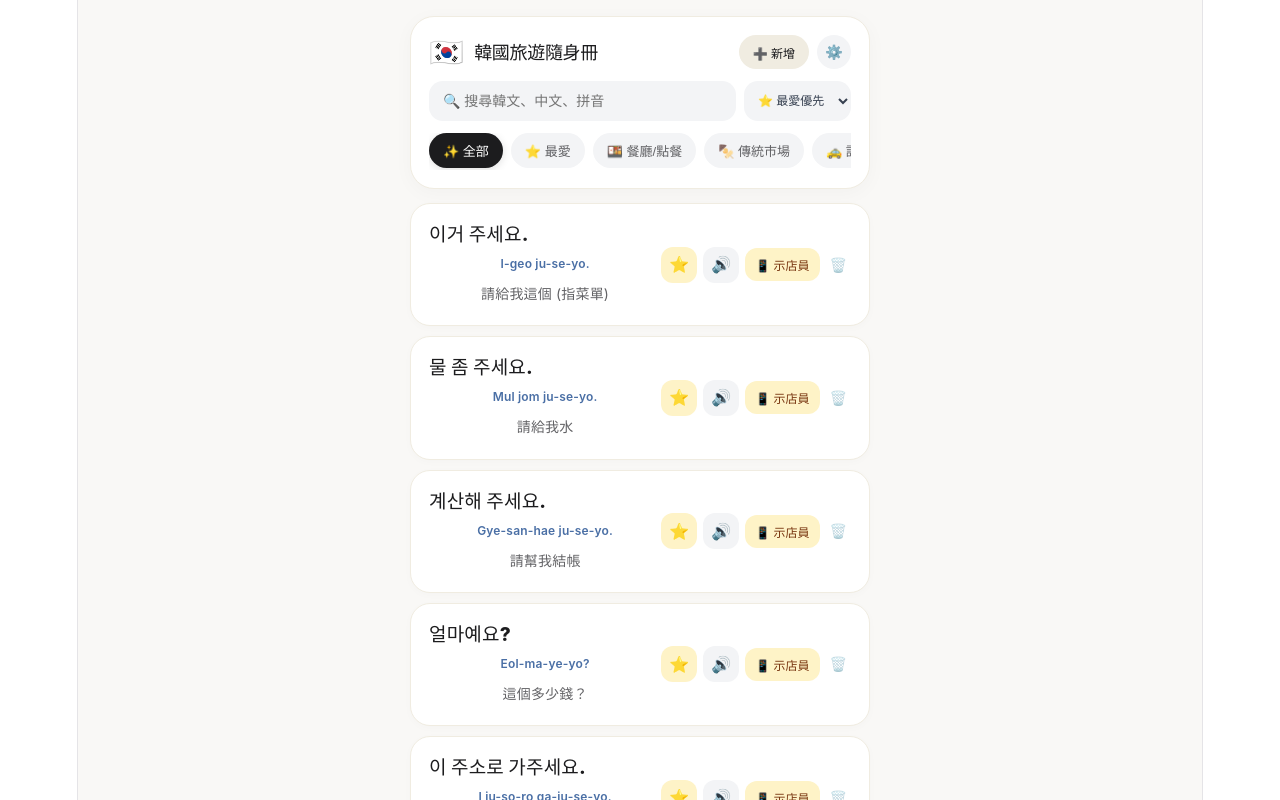
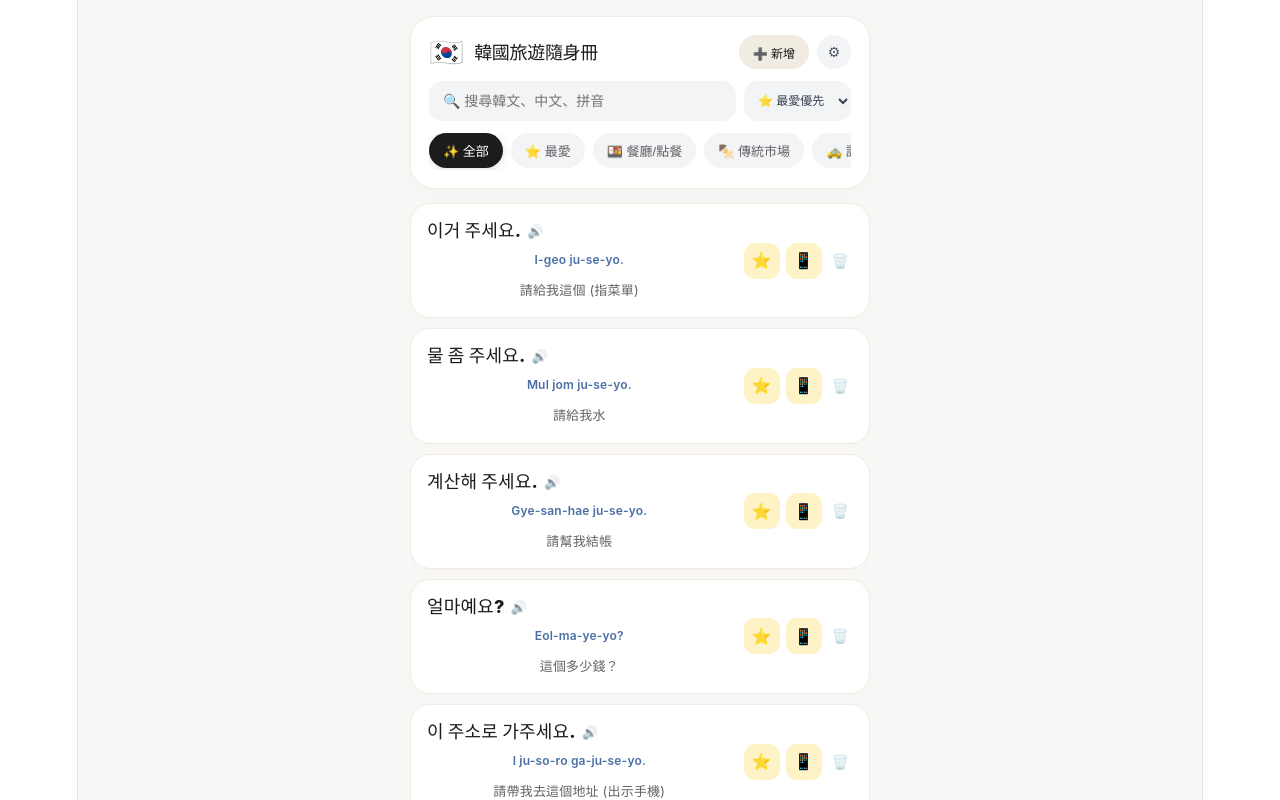
Before and after one commit to lililiiiiiiii/korean-travel-app, a React (Vite) app: page / in a window 1280 px wide. Shown: the top 800 px of the page. Built offline with nearby package versions, Linux system fonts and the light colour scheme.

Commit message:
Refactor comments and adjust styling in App.jsx

```diff
--- a/src/App.jsx
+++ b/src/App.jsx
@@ -1,6 +1,6 @@
 import React, { useState, useEffect } from 'react';
 
-// 📚 韓國旅遊高頻精選詞彙庫 (餐廳、市場、計程車、交通、常用、應急)
+// 📚 韓國旅遊高頻精選詞彙庫
 const INITIAL_VOCAB = [
   // 🍱 餐廳/點餐 (Dining)
   { id: 1, category: 'dining', kr: '여기요!', zh: '不好意思 / 老闆！（餐廳呼叫）', romaja: 'Yeo-gi-yo!', isFavorite: false },
@@ -64,7 +64,7 @@ export default function App() {
 
   const [selectedCategory, setSelectedCategory] = useState('ALL');
   const [searchQuery, setSearchQuery] = useState('');
-  const [sortBy, setSortBy] = useState('favorite'); // 'favorite' | 'newest' | 'default'
+  const [sortBy, setSortBy] = useState('favorite');
   const [fullscreenCard, setFullscreenCard] = useState(null);
 
   const [showAddForm, setShowAddForm] = useState(false);
@@ -84,7 +84,6 @@ export default function App() {
     if (!text) return;
     const cleanText = text.trim();
 
-    // 1. 優先使用裝置內建原生 TTS (Web Speech API)
     if ('speechSynthesis' in window) {
       window.speechSynthesis.cancel();
       const utterance = new SpeechSynthesisUtterance(cleanText);
@@ -93,7 +92,6 @@ export default function App() {
 
       window.speechSynthesis.speak(utterance);
 
-      // 檢查是否順利發聲，若無則啟動備援 MP3 流
       setTimeout(() => {
         if (!window.speechSynthesis.speaking && !window.speechSynthesis.pending) {
           fallbackAudioStream(cleanText);
@@ -117,7 +115,7 @@ export default function App() {
     ));
   };
 
-  // ⚙️ 恢復預設詞彙 (保留自訂項)
+  // ⚙️ 恢復預設詞彙
   const handleResetToDefault = () => {
     if (window.confirm('確定要恢復預設單字庫嗎？(您自行新增的短語將會保留)')) {
       const userCustomItems = items.filter((item) => item.isCustom);
@@ -144,7 +142,6 @@ export default function App() {
 
     let translatedKr = newKr.trim();
 
-    // 如果使用者沒有輸入韓文，自動呼叫免費 MyMemory API 進行翻譯
     if (!translatedKr) {
       try {
         setIsTranslating(true);
@@ -239,7 +236,7 @@ export default function App() {
                 onClick={() => { setShowManageMenu(!showManageMenu); setShowAddForm(false); }}
                 style={styles.manageToggleBtn}
               >
-                ⚙️
+                ⚙
               </button>
             </div>
           </div>
@@ -290,7 +287,7 @@ export default function App() {
           </div>
         </header>
 
-        {/* ➕ 新增短語表單 (支援中文自動翻譯) */}
+        {/* ➕ 新增短語表單 */}
         {showAddForm && (
           <form onSubmit={handleAddItem} style={styles.addForm}>
             <h3 style={styles.formTitle}>新增自訂短語 (輸入中文可自動翻譯)</h3>
@@ -337,9 +334,15 @@ export default function App() {
           ) : (
             filteredAndSortedItems.map((item) => (
               <div key={item.id} style={styles.card}>
-                <div style={styles.cardMain}>
+                {/* 👈 點擊主要文字區域直接播放發音 */}
+                <div
+                  style={styles.cardMainClickable}
+                  onClick={() => playAudio(item.kr)}
+                  title="點擊播放發音"
+                >
                   <div style={styles.krText}>
                     {item.kr}
+                    <span style={styles.speakerIcon}>🔊</span>
                     {item.isCustom && <span style={styles.customBadge}>自訂</span>}
                   </div>
                   {item.romaja && item.romaja !== 'Auto-translated' && (
@@ -348,20 +351,17 @@ export default function App() {
                   <div style={styles.zhText}>{item.zh}</div>
                 </div>
 
+                {/* 右側僅保留 ⭐ 最愛、📱 示店員、🗑️ 刪除 */}
                 <div style={styles.cardActions}>
-                  {/* ⭐ 最愛按鈕 */}
                   <button
                     onClick={() => toggleFavorite(item.id)}
-                    style={item.isFavorite ? styles.favoriteActiveBtn : styles.favoriteBtn}
+                    style={item.isFavorite ? styles.favoriteActiveBtn : styles.iconBtn}
                     title={item.isFavorite ? "取消最愛" : "加入最愛"}
                   >
                     {item.isFavorite ? '⭐' : '☆'}
                   </button>
-                  <button onClick={() => playAudio(item.kr)} style={styles.actionBtn} title="播放發音">
-                    🔊
-                  </button>
-                  <button onClick={() => setFullscreenCard(item)} style={styles.showClerkBtn} title="示店員大字">
-                    📱 示店員
+                  <button onClick={() => setFullscreenCard(item)} style={styles.showClerkIconBtn} title="示店員大字">
+                    📱
                   </button>
                   <button onClick={() => handleDeleteItem(item.id)} style={styles.deleteBtn} title="刪除">
                     🗑️
@@ -372,14 +372,18 @@ export default function App() {
           )}
         </section>
 
-        {/* 📱 示店員大字 Mode (全屏高對比模式) */}
+        {/* 📱 示店員大字 Mode */}
         {fullscreenCard && (
           <div style={styles.modalOverlay} onClick={() => setFullscreenCard(null)}>
             <div style={styles.modalContent} onClick={(e) => e.stopPropagation()}>
               <div style={styles.modalBadge}>💡 直接出示給韓國店員 / 司機看</div>
-              <div style={styles.bigKrBox}>
+
+              {/* 大字點擊也能發音 */}
+              <div style={styles.bigKrBox} onClick={() => playAudio(fullscreenCard.kr)}>
                 <span style={styles.bigKrText}>{fullscreenCard.kr}</span>
+                <div style={{ fontSize: '12px', color: '#92400E', marginTop: '8px' }}>🔊 點擊大字發音</div>
               </div>
+
               <div style={styles.bigZhText}>{fullscreenCard.zh}</div>
 
               <div style={styles.modalActions}>
@@ -387,7 +391,7 @@ export default function App() {
                   🔊 播放發音
                 </button>
                 <button onClick={() => setFullscreenCard(null)} style={styles.modalCloseBtn}>
-                  關閉
+                  ✕ 關閉
                 </button>
               </div>
             </div>
@@ -454,8 +458,7 @@ const styles = {
     padding: '8px 14px',
     borderRadius: '20px',
     cursor: 'pointer',
-    fontSize: '12px',
-    transition: 'all 0.2s'
+    fontSize: '12px'
   },
   addToggleActiveBtn: {
     border: 'none',
@@ -641,35 +644,45 @@ const styles = {
   },
   card: {
     backgroundColor: '#FFFFFF',
-    padding: '18px',
+    padding: '14px 16px',
     borderRadius: '20px',
     display: 'flex',
     justifyContent: 'space-between',
     alignItems: 'center',
     boxShadow: '0 2px 8px rgba(0,0,0,0.02)',
-    border: '1px solid #F0ECE1'
+    border: '1px solid #F0ECE1',
+    gap: '12px'
   },
-  cardMain: {
+  cardMainClickable: {
     display: 'flex',
     flexDirection: 'column',
     gap: '3px',
-    flex: 1
+    flex: 1,
+    minWidth: 0,
+    cursor: 'pointer', // 👈 滑鼠提示可點擊
+    WebkitTapHighlightColor: 'rgba(0,0,0,0.05)' // 👈 手機點擊按壓效果
   },
   krText: {
-    fontSize: '19px',
+    fontSize: '18px',
     fontWeight: '800',
     color: '#1C1C1E',
     display: 'flex',
     alignItems: 'center',
-    gap: '6px'
+    gap: '6px',
+    wordBreak: 'break-word'
+  },
+  speakerIcon: {
+    fontSize: '13px',
+    opacity: 0.6
   },
   customBadge: {
     fontSize: '10px',
     backgroundColor: '#E5E7EB',
     color: '#374151',
-    padding: '2px 6px',
+    padding: '2px 5px',
     borderRadius: '4px',
-    fontWeight: '600'
+    fontWeight: '600',
+    flexShrink: 0
   },
   romajaText: {
     fontSize: '12px',
@@ -677,24 +690,28 @@ const styles = {
     fontWeight: '600'
   },
   zhText: {
-    fontSize: '14px',
+    fontSize: '13px',
     color: '#636366',
     marginTop: '1px'
   },
   cardActions: {
     display: 'flex',
     gap: '6px',
-    alignItems: 'center'
+    alignItems: 'center',
+    flexShrink: 0
   },
-  favoriteBtn: {
+  iconBtn: {
     border: 'none',
     backgroundColor: '#F3F4F6',
-    color: '#9CA3AF',
+    color: '#4B5563',
     width: '36px',
     height: '36px',
-    borderRadius: '12px',
+    borderRadius: '11px',
     fontSize: '16px',
-    cursor: 'pointer'
+    cursor: 'pointer',
+    display: 'flex',
+    alignItems: 'center',
+    justifyContent: 'center'
   },
   favoriteActiveBtn: {
     border: 'none',
@@ -702,28 +719,25 @@ const styles = {
     color: '#D97706',
     width: '36px',
     height: '36px',
-    borderRadius: '12px',
+    borderRadius: '11px',
     fontSize: '16px',
-    cursor: 'pointer'
+    cursor: 'pointer',
+    display: 'flex',
+    alignItems: 'center',
+    justifyContent: 'center'
   },
-  actionBtn: {
-    border: 'none',
-    backgroundColor: '#F3F4F6',
-    width: '36px',
-    height: '36px',
-    borderRadius: '12px',
-    fontSize: '16px',
-    cursor: 'pointer'
-  },
-  showClerkBtn: {
+  showClerkIconBtn: {
     border: 'none',
     backgroundColor: '#FEF3C7',
     color: '#78350F',
-    fontWeight: '700',
-    padding: '8px 10px',
-    borderRadius: '12px',
-    fontSize: '12px',
-    cursor: 'pointer'
+    width: '36px',
+    height: '36px',
+    borderRadius: '11px',
+    fontSize: '16px',
+    cursor: 'pointer',
+    display: 'flex',
+    alignItems: 'center',
+    justifyContent: 'center'
   },
   deleteBtn: {
     border: 'none',
@@ -731,7 +745,10 @@ const styles = {
     cursor: 'pointer',
     fontSize: '14px',
     padding: '4px',
-    opacity: 0.5
+    opacity: 0.4,
+    display: 'flex',
+    alignItems: 'center',
+    justifyContent: 'center'
   },
   modalOverlay: {
     position: 'fixed',
@@ -770,10 +787,11 @@ const styles = {
   },
   bigKrBox: {
     width: '100%',
-    padding: '20px 10px',
+    padding: '24px 10px',
     backgroundColor: '#FFFBEB',
     borderRadius: '20px',
-    border: '2px dashed #FDE68A'
+    border: '2px dashed #FDE68A',
+    cursor: 'pointer'
   },
   bigKrText: {
     fontSize: '34px',
```
